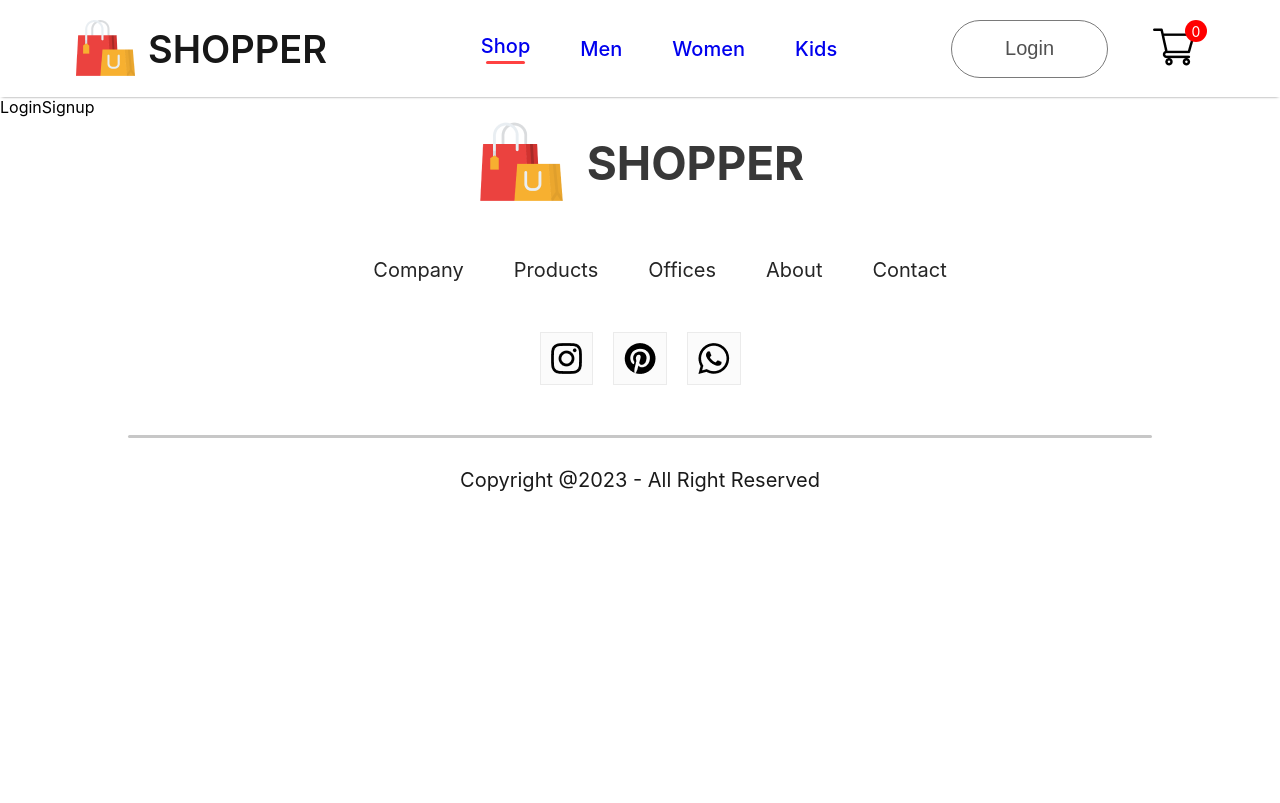
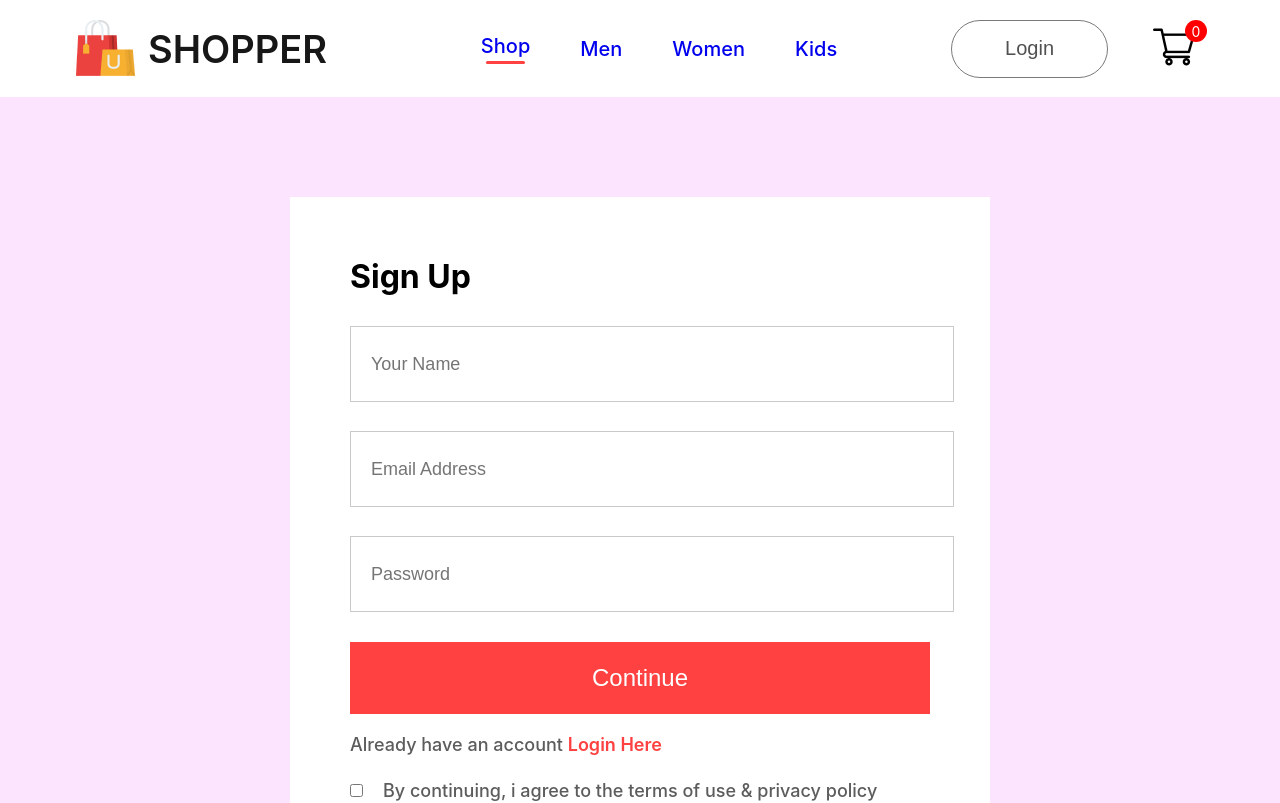
Before and after one commit to ShubhamChawla1/EcommerceReactjs, a React (Create React App) app in the folder frontend/: page /login in a window 1280 px wide. Shown: the top 803 px of the page. Built offline with nearby package versions, Linux system fonts and the light colour scheme.

Commit message:
Shop Category page Complete

```diff
--- a/frontend/src/App.js
+++ b/frontend/src/App.js
@@ -1,36 +1,47 @@
-
 import './App.css';
 import { Navbar } from './Components/Navbar/Navbar';
-import {BrowserRouter, Routes, Route} from 'react-router-dom'
+import { BrowserRouter, Routes, Route} from 'react-router-dom'
 import { ShopCategory } from './Pages/ShopCategory';
 import { LoginSignup } from './Pages/LoginSignup';
 import { Product } from './Pages/Product';
 import { Cart } from './Pages/Cart';
 import { Shop } from './Pages/Shop';
-import Footer  from './Components/Footer/Footer';
+import Footer from './Components/Footer/Footer';
+import men_banner from './Components/Assets/banner_mens.png'
+import women_banner from './Components/Assets/banner_women.png'
+import kid_banner from './Components/Assets/banner_kids.png'
 
+// const hideFooterRoutes = ["/login"]; // use path, not component name
 
 function App() {
+  // const location = useLocation(); // ✅ correct way to access location
+
   return (
     <div>
-      <BrowserRouter>
-      <Navbar/>
+      <Navbar />
       <Routes>
-          <Route path='/' element={<Shop/>}/>
-          <Route path='/mens' element={<ShopCategory category="men"/>}/>
-          <Route path='/womens' element={<ShopCategory/>} category="women"/>
-          <Route path='/kids' element={<ShopCategory/>} category="kid"/>
-          <Route path="/product" element={<Product/>}>
-             <Route path=":productId" element={<Product/>}/>
-          </Route>
-          <Route path='/cart' element={<Cart/>}/>
-           <Route path='/login' element={<LoginSignup/>}/>
+        <Route path='/' element={<Shop />} />
+        <Route path='/mens' element={<ShopCategory banner={men_banner} category="men" />} />
+        <Route path='/womens' element={<ShopCategory banner={women_banner} category="women" />} />
+        <Route path='/kids' element={<ShopCategory banner={kid_banner} category="kid" />} />
+        <Route path="/product" element={<Product />}>
+          <Route path=":productId" element={<Product />} />
+        </Route>
+        <Route path='/cart' element={<Cart />} />
+        <Route path='/login' element={<LoginSignup />} />
       </Routes>
       <Footer/>
-      </BrowserRouter>
 
+      {/* ✅ Footer hidden only on login */}
+      {/* {!hideFooterRoutes.includes(location.pathname) && <Footer />} */}
     </div>
   );
 }
 
-export default App;
+export default function WrappedApp() {
+  return (
+    <BrowserRouter>
+      <App />
+    </BrowserRouter>
+  );
+}
--- /dev/null
+++ b/frontend/src/Context/ShopContext.jsx
@@ -0,0 +1,21 @@
+import React, { createContext } from 'react';
+import all_product from '../Components/Assets/all_product';
+
+export const ShopContext = createContext(null); // We Create one Context initialize with null. This Context is saved in ShopContext that we are exporting.
+
+// Create ShopContext Provider
+const ShopContextProvider = (props) => {
+
+    const contextValue = {all_product}; // Create contextValue Variable {} here we will insert any data  and function that will be provided in the ShopContextProvider as a value using that we access this function and value in any components. From here we are getting all product data using context we will use it in different Components
+
+
+    // Now we will return this ShopContextValue through ShopContextProvider Here we have return
+
+    return (
+        <ShopContext.Provider value={contextValue}>
+            {props.children}
+        </ShopContext.Provider>
+    )
+}
+
+export default ShopContextProvider;
--- /dev/null
+++ b/frontend/src/Pages/CSS/LoginSignup.css
@@ -0,0 +1,72 @@
+.loginsignup{
+    width: 100%;
+    height: 80vh;
+    background: #fce3fe;
+    padding-top: 100px;
+    padding-bottom: 200px;
+}
+
+.loginsignup-container{
+    width: 580px;
+    height: 600px;
+    background: white;
+    margin: auto;
+    padding: 40px 60px;
+}
+
+.loginsignup-container h1{
+    margin: 20px 0px;
+}
+
+.loginsignup-fields{
+    display: flex;
+    flex-direction: column;
+    gap: 29px;
+    margin-top: 30px;
+
+}
+
+.loginsignup-fields input{
+    height: 72px;
+    width: 100%;
+    padding-left: 20px;
+    border: 1px solid #c9c9c9;
+    outline: none;
+    color: #5c5c5c;
+    font-size: 18px;
+}
+
+.loginsignup-container button{
+    width: 580px;
+    height: 72px;
+    color: white;
+    background: #ff4141;
+    margin-top: 30px;
+    border: none;
+    font-size: 24px;
+    font-weight: 500;
+    cursor: pointer;
+}
+
+.loginsignup-login{
+    margin-top: 20px;
+    color: #5c5c5c;
+    font-size: 18px;
+    font-weight: 500;
+}
+
+.loginsignup-login span{
+    color: #ff4141;
+    font-weight: 600;
+}
+
+.loginsignup-agree{
+
+    display: flex;
+    align-items: center;
+    margin-top: 25px;
+    gap: 20px;
+    color: #5c5c5c;
+    font-size: 18px;
+    font-weight: 500;
+}
--- /dev/null
+++ b/frontend/src/Pages/CSS/ShopCategory.css
@@ -0,0 +1,49 @@
+.shopcategory-banner{
+    display: block;
+    margin: 30px auto;
+    width: 82%;
+}
+
+.shopCategory-indexSort{
+    display: flex;
+    margin: 0px 170px;
+    justify-content: space-between;
+    align-items: center;
+}
+
+.shopcategory-sort{
+    padding: 10px 20px;
+    border-radius: 40px;
+    border : 1px solid #888;
+}
+
+.shopCategory-indexSort p span{
+    font-weight: 600;
+}
+
+.shopcategory-products{
+    /* margin: 20px 150px;
+     display: grid;
+    grid-template-columns: 1fr 1fr 1fr 1fr;
+    row-gap: 80px; */
+
+    display: flex;
+    flex-wrap: wrap;
+    padding: 5px 5px;
+    gap: 20px;
+    margin: 20px 118px;
+}
+
+.shopcategory-loadmore{
+    display: flex;
+    justify-content: center;
+    align-items: center;
+    margin: 150px auto;
+    width: 233px;
+    height: 69px;
+    border-radius: 75px;
+    background: #ededed;
+    color: #787878;
+    font-size: 18px;
+    font-weight: 500;
+}
--- a/frontend/src/Pages/LoginSignup.jsx
+++ b/frontend/src/Pages/LoginSignup.jsx
@@ -1,7 +1,23 @@
 import React from 'react'
+import './CSS/LoginSignup.css'
 
 export const LoginSignup = () => {
   return (
-    <div>LoginSignup</div>
+    <div className='loginsignup'>
+      <div className="loginsignup-container">
+        <h1>Sign Up</h1>
+        <div className="loginsignup-fields">
+          <input type="text" placeholder='Your Name'/>
+          <input type="email" placeholder='Email Address' />
+          <input type="password" placeholder='Password' />
+        </div>
+        <button>Continue</button>
+        <p className='loginsignup-login'>Already have an account <span>Login Here</span></p>
+        <div className="loginsignup-agree">
+          <input type="checkbox" name = '' id=''/>
+          <p>By continuing, i agree to the terms of use & privacy policy</p>
+        </div>
+      </div>
+    </div>
   )
 }
--- a/frontend/src/Pages/ShopCategory.jsx
+++ b/frontend/src/Pages/ShopCategory.jsx
@@ -1,7 +1,39 @@
-import React from 'react'
+import React, { useContext } from 'react'
+import './CSS/ShopCategory.css'
+import { ShopContext } from '../Context/ShopContext'
+import dropdown_icon from '../Components/Assets/dropdown_icon.png'
 
-export const ShopCategory = () => {
+import Item from '../Components/Items/Item'
+
+export const ShopCategory = (props) => {
+  // Why we use props? In ShopContext -> Routes -> Route -> Category = men/women/kid So Catedory is a props. and we use it filter our product
+
+const {all_product} = useContext(ShopContext);
   return (
-    <div>ShopCategory</div>
+    <div className='shop-category'>
+      <img className= 'shopcategory-banner' src={props.banner} alt="" />
+      <div className='shopCategory-indexSort'>
+        <p>
+          <span>Showing 1-12</span> out of 36 products
+        </p>
+        <div className="shopcategory-sort">
+          Sort by <img src={dropdown_icon} alt="" />
+        </div>
+      </div>
+      <div className="shopcategory-products">
+        {all_product.map((item, i) => {
+          if(props.category===item.category){
+            return <Item key={i} id={item.id} name={item.name} image={item.image} new_price={item.new_price} old_price={item.old_price}/> // import Item // Here we pass the props as we have did in NewCollection
+          }
+          // Now if the category does not match
+          else {
+            return null;
+          }
+        })}
+      </div>
+      <div className="shopcategory-loadmore">
+        Explore More
+      </div>
+    </div>
   )
 }
--- a/frontend/src/index.js
+++ b/frontend/src/index.js
@@ -3,12 +3,14 @@
 import './index.css';
 import App from './App';
 import reportWebVitals from './reportWebVitals';
+import ShopContextProvider from './Context/ShopContext';
 
 const root = ReactDOM.createRoot(document.getElementById('root'));
 root.render(
-  <React.StrictMode>
+  <ShopContextProvider>
     <App />
-  </React.StrictMode>
+    </ShopContextProvider>
+
 );
 
 // If you want to start measuring performance in your app, pass a function
```
Also changed, not shown: 1 other file (tests, documents, lock files or other folders).
